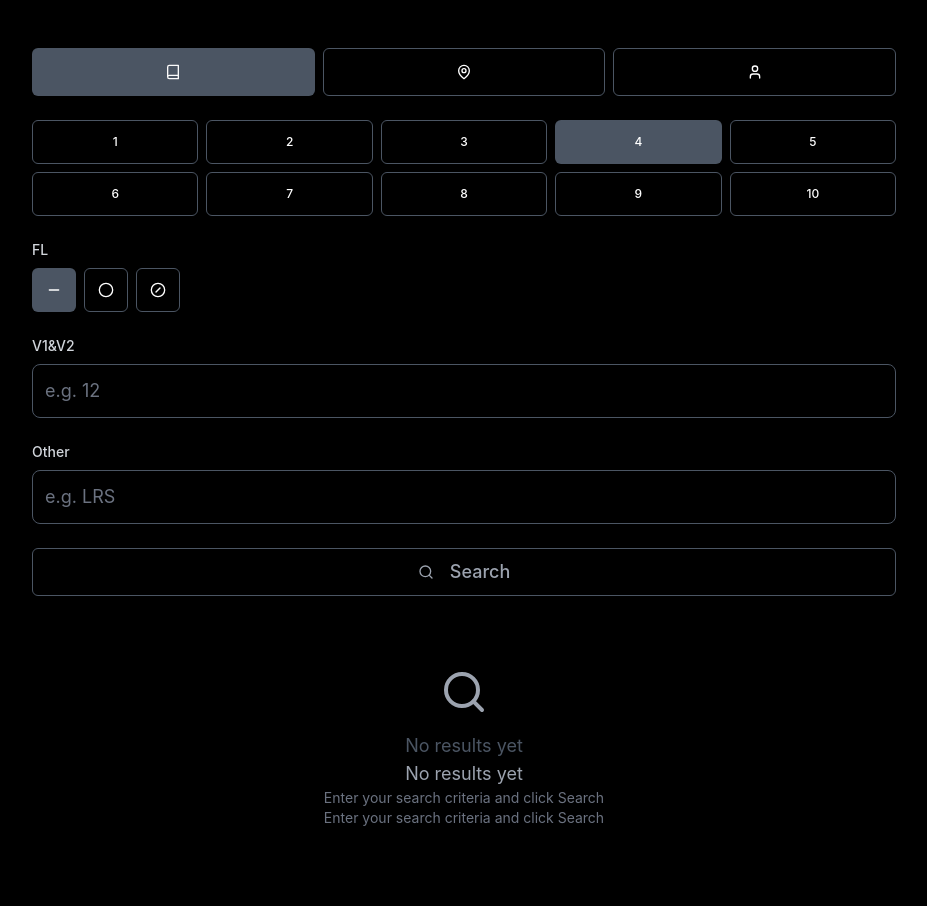
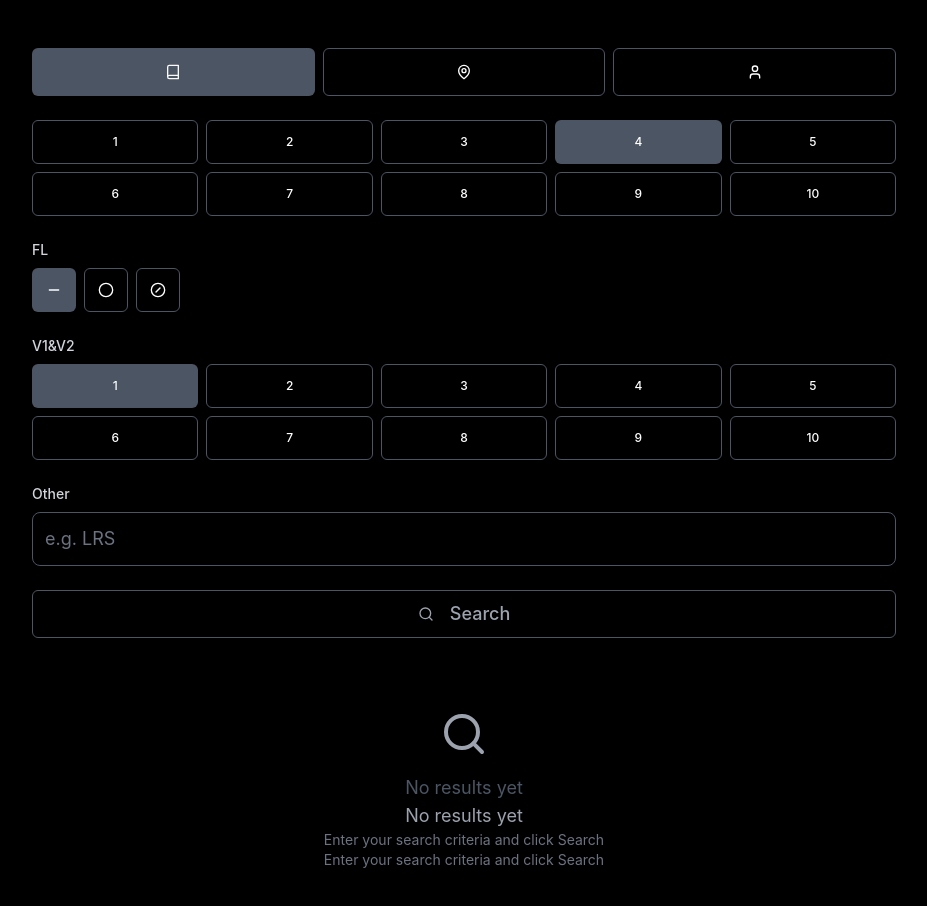
Before and after one commit to ryanod2014/enigma, a React (Vite) app in the folder web/: page / in a window 1280 px wide. Shown: the top 906 px of the page, without its empty margins (176-1103 px from the left). Built offline with nearby package versions, Linux system fonts and the light colour scheme.

Commit message:
Replace V1&V2 text input with shared clickable number buttons (1-10)

```diff
--- a/web/src/pages/App.tsx
+++ b/web/src/pages/App.tsx
@@ -21,7 +21,7 @@ type CommonFilter = 'all' | 'common' | 'uncommon';
 export default function App() {
   const [length, setLength] = useState<number>(4);
   const [category, setCategory] = useState<number | null>(1);
-  const [vowelsAndRandom, setVowelsAndRandom] = useState<string>(''); // Combined input like "123R"
+  const [selectedVowels, setSelectedVowels] = useState<number[]>([1]);
   const [mustLetters, setMustLetters] = useState<string>('');
   const [moreVowels, setMoreVowels] = useState<boolean | undefined>();
   const [loading, setLoading] = useState(false);
@@ -59,19 +59,7 @@ export default function App() {
 
   // No lex set needed; API provides manmade flag
 
-  // Parse vowelsAndRandom input like "123R" -> v1=1, v2=2, random="3R"
-  function parseVowelsAndRandom(input: string) {
-    if (!input) return { v1: 1, v2: 0, random: '' };
 
-    const digits = input.match(/\d/g) || [];
-    const letters = input.match(/[A-Z]/gi) || [];
-
-    const v1 = digits[0] ? parseInt(digits[0]) : 1;
-    const v2 = digits[1] ? parseInt(digits[1]) : 0;
-    const random = digits.slice(2).join('') + letters.join('');
-
-    return { v1, v2, random };
-  }
 
   // Clean up lexical category names (e.g. "noun.artifact" -> "Artifact")
   function cleanLexName(lex: string): string {
@@ -96,10 +84,9 @@ export default function App() {
       setLoading(true);
       console.log('Submitting query...');
 
-      const { v1, v2, random } = parseVowelsAndRandom(vowelsAndRandom);
-
+      const v1 = selectedVowels[0] || 1;
+      const v2 = selectedVowels[1] || 0;
       const body: any = { length, category: category || 1, v1, v2 };
-      if (random) body.random = random;
       if (moreVowels !== undefined) body.more_vowels = moreVowels;
       // Add place filters if in places mode
       let endpoint = '/query';
@@ -502,16 +489,59 @@ export default function App() {
           </div>
         </div>
 
-        {/* Combined Vowels & Random Input */}
+        {/* V1 & V2 Selection */}
         <div className="space-y-2">
           <label className="block text-sm font-medium text-gray-300">V1&V2</label>
-          <input
-            type="text"
-            value={vowelsAndRandom}
-            onChange={(e) => setVowelsAndRandom(e.target.value.toUpperCase())}
-            placeholder="e.g. 12"
-            className="w-full border border-gray-600 bg-transparent text-gray-400 rounded-lg p-3 text-lg placeholder-gray-500"
-          />
+          <div className="grid grid-cols-5 gap-2">
+            {[1, 2, 3, 4, 5].map((num) => (
+              <Button
+                key={`vowel-${num}`}
+                variant={selectedVowels.includes(num) ? "default" : "outline"}
+                size="sm"
+                className={`h-11 ${
+                  selectedVowels.includes(num)
+                    ? 'bg-gray-600 text-white hover:bg-gray-500 border-gray-600'
+                    : 'bg-transparent text-white border-gray-600 hover:bg-gray-700'
+                }`}
+                onClick={() => {
+                  if (selectedVowels.includes(num)) {
+                    setSelectedVowels(selectedVowels.filter(v => v !== num));
+                  } else if (selectedVowels.length < 2) {
+                    setSelectedVowels([...selectedVowels, num].sort());
+                  } else {
+                    setSelectedVowels([selectedVowels[1], num].sort());
+                  }
+                }}
+              >
+                {num}
+              </Button>
+            ))}
+          </div>
+          <div className="grid grid-cols-5 gap-2">
+            {[6, 7, 8, 9, 10].map((num) => (
+              <Button
+                key={`vowel-${num}`}
+                variant={selectedVowels.includes(num) ? "default" : "outline"}
+                size="sm"
+                className={`h-11 ${
+                  selectedVowels.includes(num)
+                    ? 'bg-gray-600 text-white hover:bg-gray-500 border-gray-600'
+                    : 'bg-transparent text-white border-gray-600 hover:bg-gray-700'
+                }`}
+                onClick={() => {
+                  if (selectedVowels.includes(num)) {
+                    setSelectedVowels(selectedVowels.filter(v => v !== num));
+                  } else if (selectedVowels.length < 2) {
+                    setSelectedVowels([...selectedVowels, num].sort());
+                  } else {
+                    setSelectedVowels([selectedVowels[1], num].sort());
+                  }
+                }}
+              >
+                {num}
+              </Button>
+            ))}
+          </div>
         </div>
 
         {/* Must Contain Letters (optional) */}
```
Also changed, not shown: 1 other file (tests, documents, lock files or other folders).
